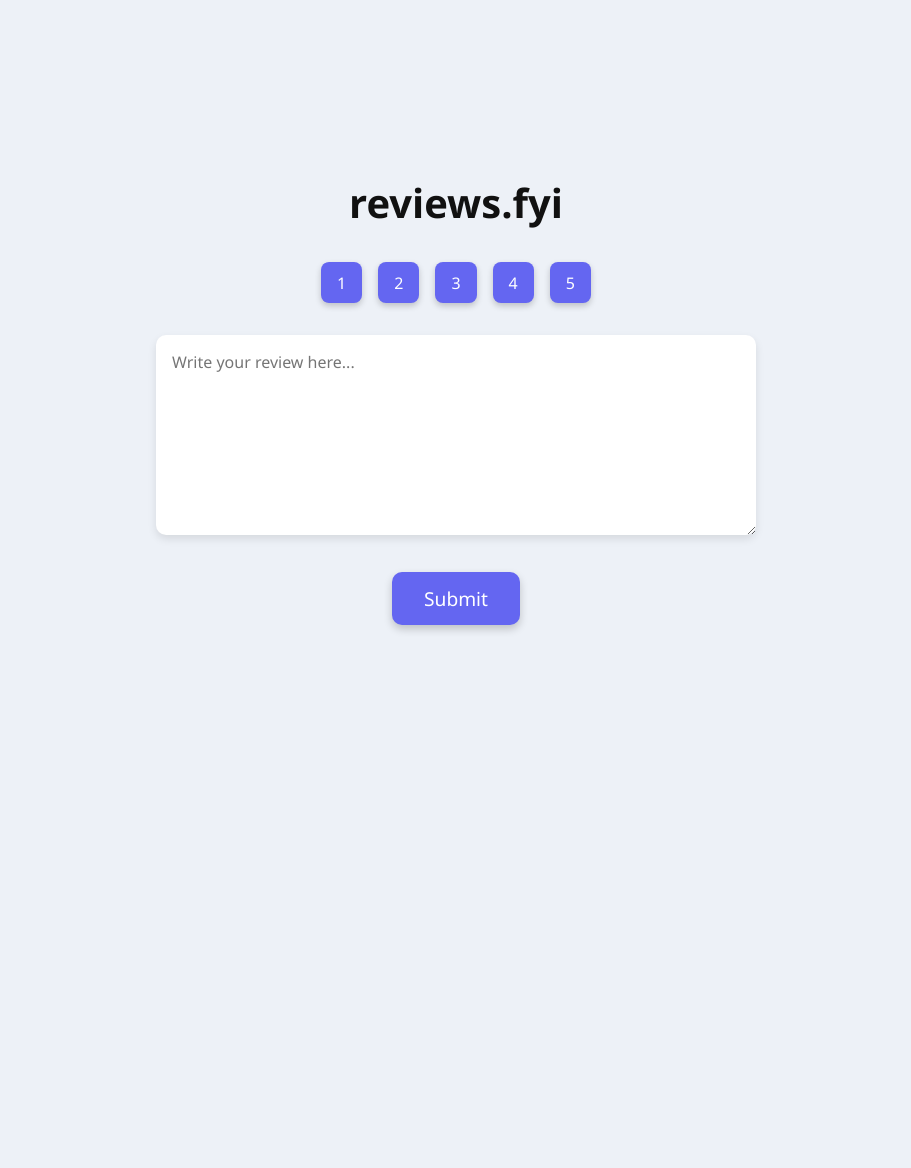
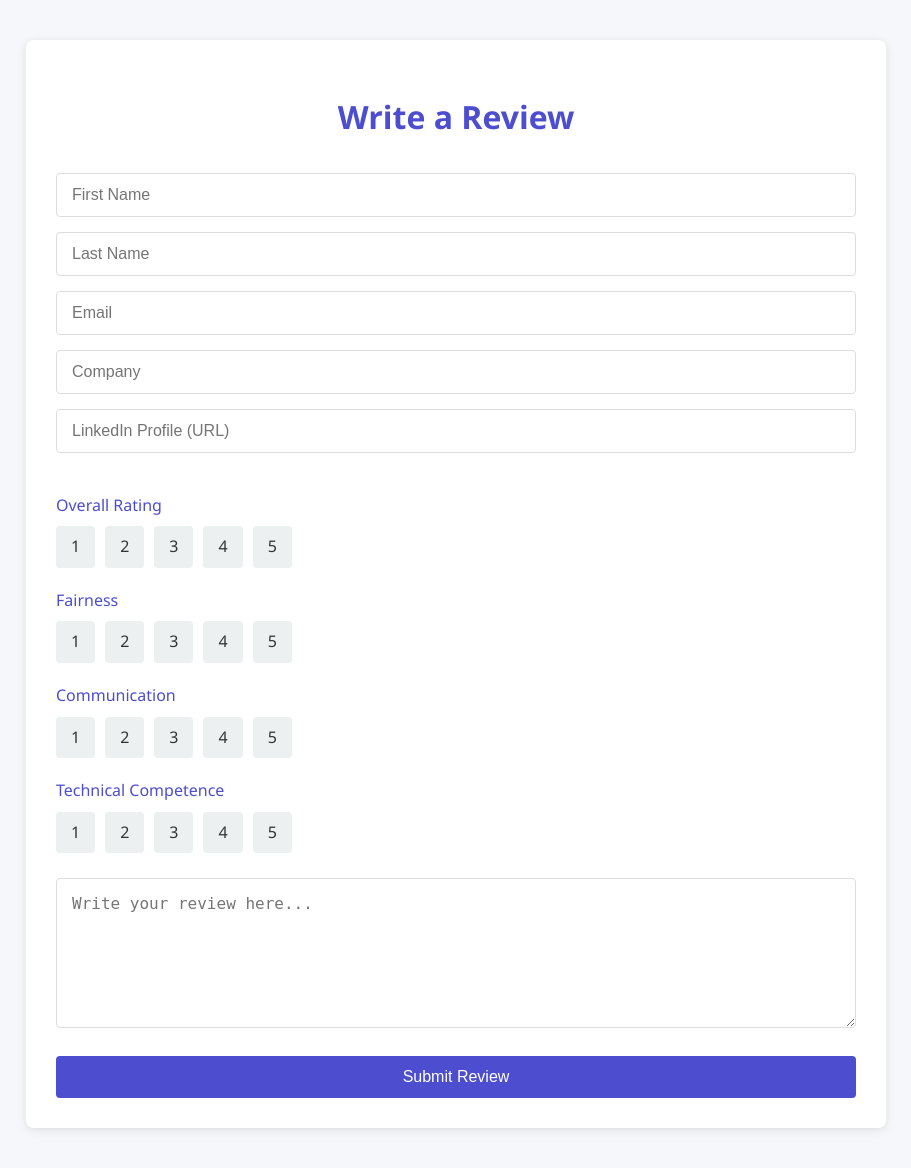
Before and after one commit to mominjafri/reviews.fyi, a Flask app: page /write in a window 1280 px wide. Shown: the whole page, without its empty margins (184-1095 px from the left). Before the commit the page ends 632 px from the top, so only its background shows below. Run offline with Flask 3, Linux system fonts and the light colour scheme.

Commit message:
Added multiple sections to review onas well as brushed up on UI

```diff
--- a/app.py
+++ b/app.py
@@ -10,16 +10,31 @@ def home():
 @app.route("/write", methods=["GET", "POST"])
 def write():
     if request.method == "POST":
-        rating = request.form.get("rating")
+        first_name = request.form.get("first_name")
+        last_name = request.form.get("last_name")
+        email = request.form.get("email")
+        company = request.form.get("company")
+        linkedin = request.form.get("linkedin", "")
+        rating = request.form.get("overall_rating")  # Changed from "rating"
+        fairness = request.form.get("fairness")
+        communication = request.form.get("communication")
+        technical_competence = request.form.get("technical")  # Changed from "technical_competence"
         review = request.form.get("review")
-        if rating and review:
-            add_review_to_sheet(rating, review)
+
+        if all([first_name, last_name, email, company, rating, fairness, communication, technical_competence, review]):
+            add_review_to_sheet(
+                first_name, last_name, email, company, linkedin,
+                rating, fairness, communication, technical_competence,
+                review
+            )
             return redirect(url_for("thank_you"))
+
     return render_template("write.html")
+
 
 @app.route("/thank-you")
 def thank_you():
-    return "Thanks for your review!"
+    return render_template("submit.html")  # Changed from text response to template
 
 if __name__ == "__main__":
     app.run(debug=True)
--- /dev/null
+++ b/static/css/write-style.css
@@ -0,0 +1,146 @@
+/* style.css */
+body {
+    font-family: 'Segoe UI', Tahoma, Geneva, Verdana, sans-serif;
+    line-height: 1.6;
+    color: #333;
+    background-color: #f5f7fa;
+    margin: 0;
+    padding: 0;
+}
+
+.container {
+    max-width: 800px;
+    margin: 40px auto;
+    padding: 30px;
+    background: white;
+    border-radius: 8px;
+    box-shadow: 0 2px 10px rgba(0, 0, 0, 0.1);
+}
+
+h1 {
+    color: #4c4dcf;
+    text-align: center;
+    margin-bottom: 30px;
+    font-weight: 600;
+}
+
+input[type="text"],
+input[type="email"],
+input[type="url"] {
+    width: 100%;
+    padding: 12px 15px;
+    margin-bottom: 15px;
+    border: 1px solid #ddd;
+    border-radius: 4px;
+    font-size: 16px;
+    box-sizing: border-box;
+}
+
+input:focus {
+    outline: none;
+    border-color: #4c4dcf;
+    box-shadow: 0 0 0 2px rgba(52, 152, 219, 0.2);
+}
+
+.rating-section {
+    margin: 25px 0;
+}
+
+.rating-label {
+    display: block;
+    margin-bottom: 8px;
+    font-weight: 500;
+    color: #4c4dcf;
+}
+
+.rating-group {
+    display: flex;
+    margin-bottom: 20px;
+    gap: 10px;
+}
+
+.rating-group input[type="radio"] {
+    display: none;
+}
+
+.rating-group label {
+    cursor: pointer;
+    padding: 8px 15px;
+    background: #ecf0f1;
+    border-radius: 4px;
+    transition: all 0.2s;
+}
+
+.rating-group label:hover {
+    background: #d6eaf8;
+}
+
+.rating-group input[type="radio"]:checked + label {
+    background: #4c4dcf;
+    color: white;
+}
+
+.review-box {
+    width: 100%;
+    height: 150px;
+    padding: 15px;
+    border: 1px solid #ddd;
+    border-radius: 4px;
+    font-size: 16px;
+    resize: vertical;
+    margin-bottom: 20px;
+    box-sizing: border-box;
+}
+
+.submit-btn {
+    width: 100%;
+    padding: 12px;
+    background-color: #4c4dcf;
+    color: white;
+    border: none;
+    border-radius: 4px;
+    font-size: 16px;
+    font-weight: 500;
+    cursor: pointer;
+    transition: background-color 0.3s;
+}
+
+.submit-btn:hover {
+    background-color: #4c4dcf;
+}
+
+/* Footer styles */
+footer {
+    text-align: center;
+    margin-top: 40px;
+    padding: 20px;
+    color: #7f8c8d;
+    font-size: 14px;
+}
+
+footer a {
+    color: #7f8c8d;
+    text-decoration: none;
+    margin: 0 10px;
+}
+
+footer a:hover {
+    color: #4c4dcf;
+}
+
+/* Responsive adjustments */
+@media (max-width: 600px) {
+    .container {
+        margin: 20px;
+        padding: 20px;
+    }
+
+    .rating-group {
+        flex-wrap: wrap;
+    }
+
+    .rating-group label {
+        flex: 1 0 40px;
+        text-align: center;
+    }
+}
--- a/templates/write.html
+++ b/templates/write.html
@@ -1,32 +1,56 @@
 <!DOCTYPE html>
 <html lang="en">
 <head>
-    <meta charset="UTF-8" />
-    <meta name="viewport" content="width=device-width, initial-scale=1.0"/>
-    <title>Write Review - reviews.fyi</title>
-    <link rel="stylesheet" href="{{ url_for('static', filename='css/style.css') }}">
+    <meta charset="UTF-8">
+    <title>Write a Review</title>
+    <link rel="stylesheet" href="{{ url_for('static', filename='css/write-style.css') }}">
 </head>
 <body>
     <div class="container">
-        <h1>reviews.fyi</h1>
+        <h1>Write a Review</h1>
+        <form method="POST" action="/write">  <!-- Changed from /submit to /write -->
+            <input type="text" name="first_name" placeholder="First Name" required>
+            <input type="text" name="last_name" placeholder="Last Name" required>
+            <input type="email" name="email" placeholder="Email" required>
+            <input type="text" name="company" placeholder="Company" required>
+            <input type="url" name="linkedin" placeholder="LinkedIn Profile (URL)">
 
-        <form method="POST">
-            <div class="rating-group">
-                <input type="radio" id="rate1" name="rating" value="1">
-                <label for="rate1">1</label>
-                <input type="radio" id="rate2" name="rating" value="2">
-                <label for="rate2">2</label>
-                <input type="radio" id="rate3" name="rating" value="3">
-                <label for="rate3">3</label>
-                <input type="radio" id="rate4" name="rating" value="4">
-                <label for="rate4">4</label>
-                <input type="radio" id="rate5" name="rating" value="5">
-                <label for="rate5">5</label>
+            <div class="rating-section">
+                <span class="rating-label">Overall Rating</span>
+                <div class="rating-group">
+                    {% for i in range(1, 6) %}
+                        <input type="radio" name="overall_rating" value="{{ i }}" id="overall{{ i }}" required>
+                        <label for="overall{{ i }}">{{ i }}</label>
+                    {% endfor %}
+                </div>
+
+                <span class="rating-label">Fairness</span>
+                <div class="rating-group">
+                    {% for i in range(1, 6) %}
+                        <input type="radio" name="fairness" value="{{ i }}" id="fair{{ i }}" required>
+                        <label for="fair{{ i }}">{{ i }}</label>
+                    {% endfor %}
+                </div>
+
+                <span class="rating-label">Communication</span>
+                <div class="rating-group">
+                    {% for i in range(1, 6) %}
+                        <input type="radio" name="communication" value="{{ i }}" id="comm{{ i }}" required>
+                        <label for="comm{{ i }}">{{ i }}</label>
+                    {% endfor %}
+                </div>
+
+                <span class="rating-label">Technical Competence</span>
+                <div class="rating-group">
+                    {% for i in range(1, 6) %}
+                        <input type="radio" name="technical" value="{{ i }}" id="tech{{ i }}" required>
+                        <label for="tech{{ i }}">{{ i }}</label>
+                    {% endfor %}
+                </div>
             </div>
 
-            <textarea class="review-box" name="review" placeholder="Write your review here..." required></textarea>
-
-            <button type="submit" class="submit-btn">Submit</button>
+            <textarea name="review" class="review-box" placeholder="Write your review here..." required></textarea>
+            <button type="submit" class="submit-btn">Submit Review</button>
         </form>
     </div>
 </body>
```
Also changed, not shown: sheets_util.py (+25 -3 lines), templates/submit.html (added, +48 -0 lines).
